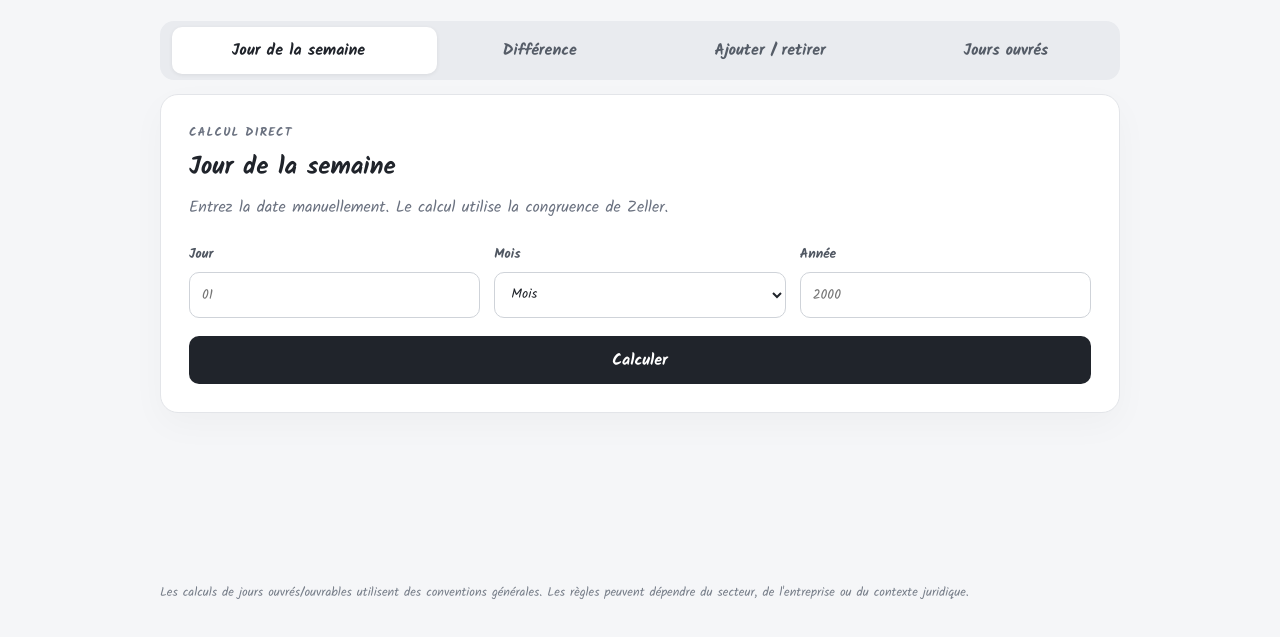
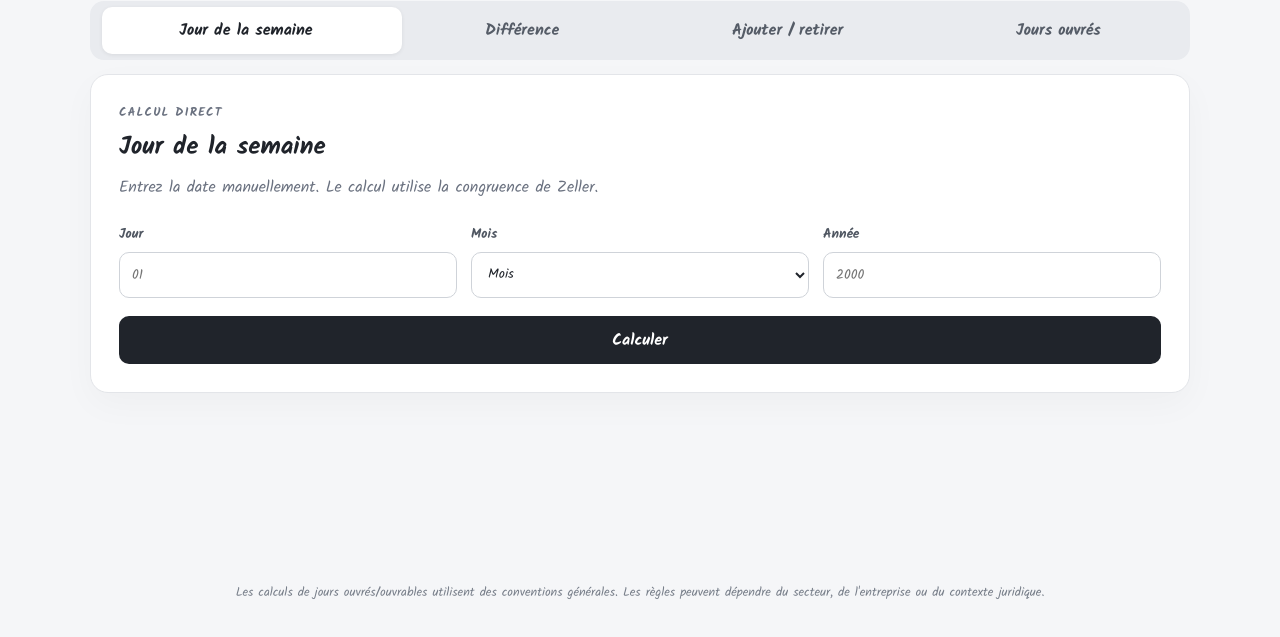
Before and after one commit to RmTrnsc/date-tools, a plain HTML site: page index.html in a window 1280 px wide. Shown: the part 185-822 px from the top of the page. After the commit the page ends 800 px from the top, so only its background shows below. Drawn offline with Linux system fonts and the light colour scheme.

Commit message:
Style: Change the panel and footer style

```diff
--- a/css/style.css
+++ b/css/style.css
@@ -20,13 +20,16 @@
 
 body {
   margin: 0;
-  min-height: 100vh;
+  min-height: 100dvh;
   background: #f5f6f8;
 }
 
 .app {
-  width: min(960px, calc(100% - 32px));
-  margin: 48px auto;
+  width: min(1100px, calc(100% - 32px));
+  margin: 0 auto;
+  padding: 28px 0 16px;
+  display: flex;
+  flex-direction: column;
 }
 
 .app-header {
@@ -251,7 +254,11 @@ select:focus {
 
 footer {
   position: absolute;
+  left: 0;
+  right: 0;
   bottom: 0;
+  width: 100%;
+  text-align: center;
   color: #777e89;
   font-size: 0.78rem;
   line-height: 1.5;
```
